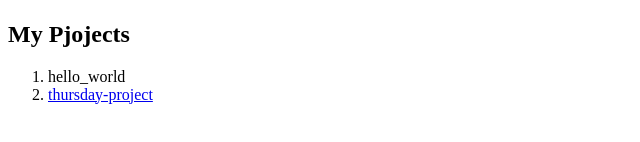
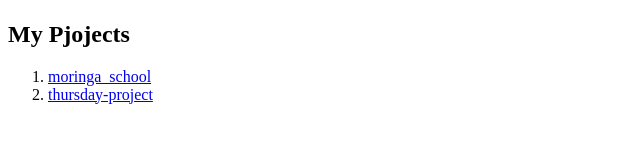
Before and after one commit to phenic00/week_one_assignment, a plain HTML site: page index.html in a window 1280 px wide. Shown: the part 402-544 px from the top of the page, without its empty margins (0-640 px from the left). Drawn offline with Linux system fonts and the light colour scheme.

Commit message:
added url link

```diff
--- a/index.html
+++ b/index.html
@@ -25,7 +25,7 @@
     <div></div>
     <h2>My Pjojects</h2>
     <ol>
-        <li><a href=""></a>hello_world</li>
+        <li><a href="https://github.com/phenic00/moringa_school.git">moringa_school</li>
         <li><a href="https://github.com/phenic00/thursday-project.git">thursday-project</a></li>
 
     </ol>
```
